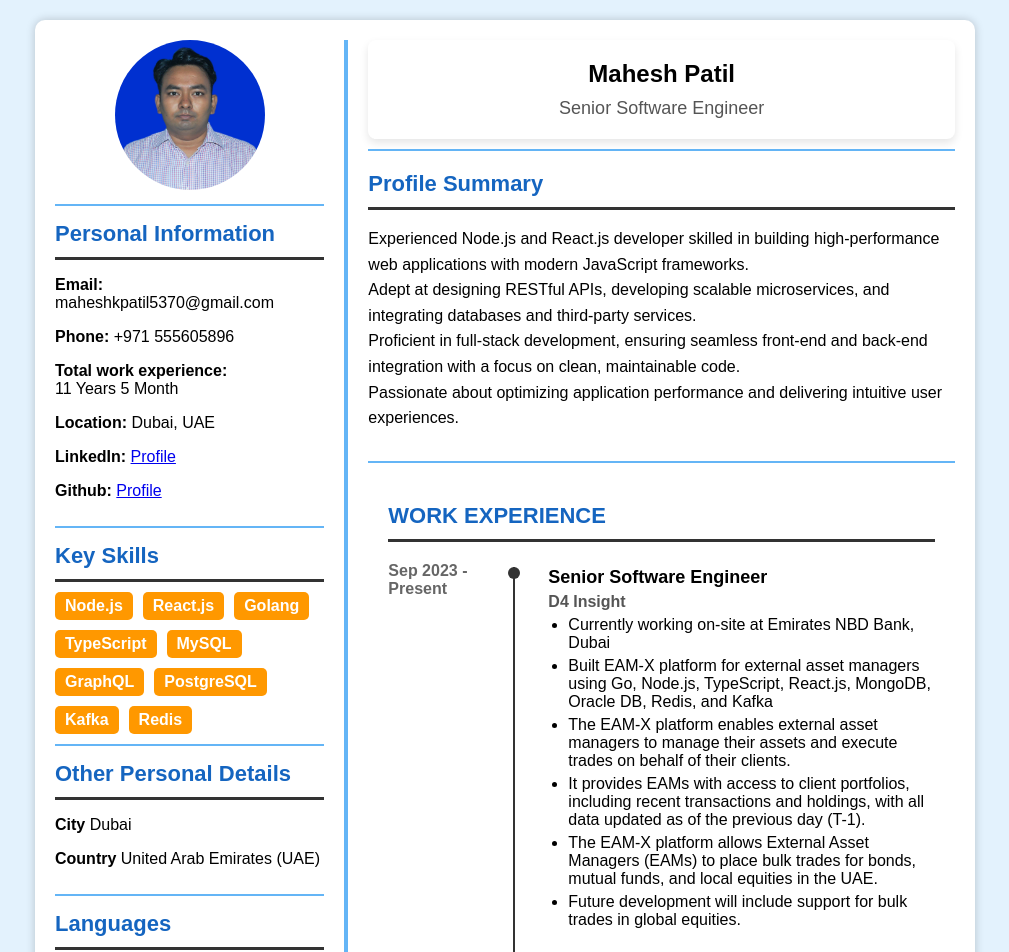
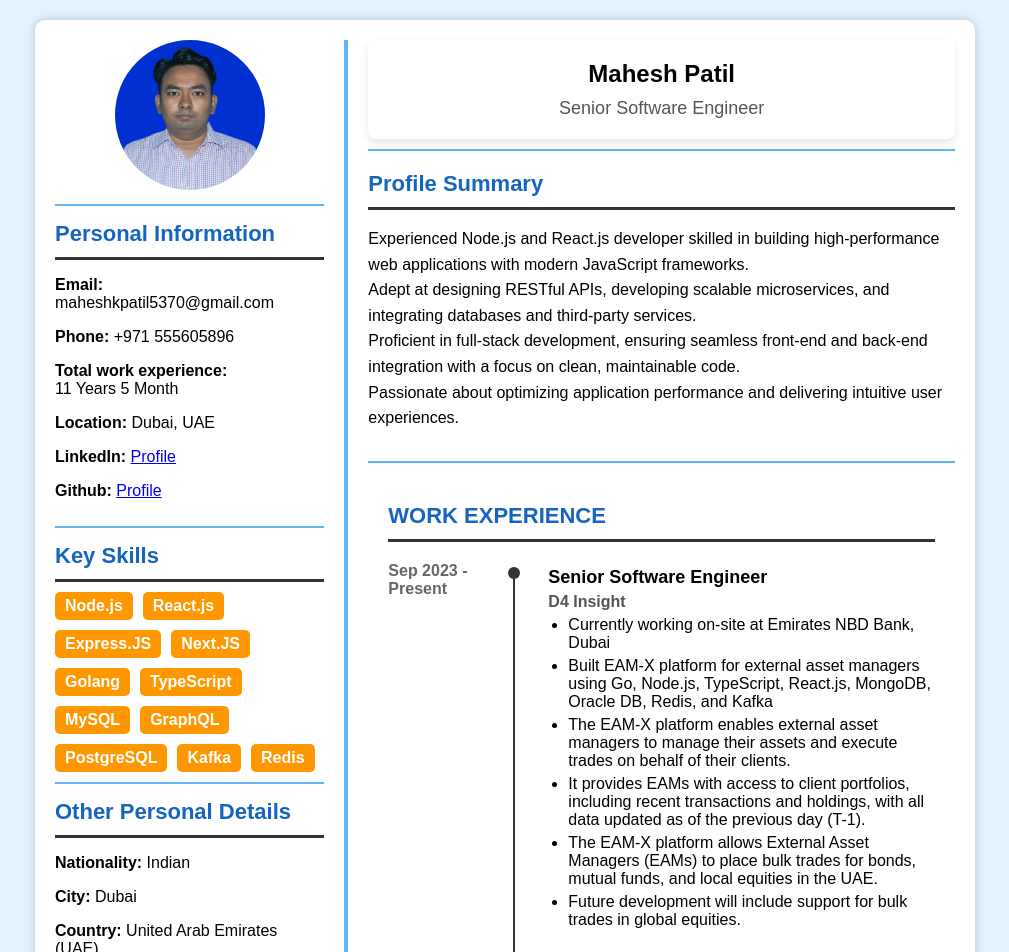
Before and after one commit to maheshkp92/mahesh-portfolio, a React (Create React App) app: page / in a window 1280 px wide. Shown: the top 952 px of the page, without its empty margins (135-1144 px from the left). Built offline with nearby package versions, Linux system fonts and the light colour scheme.

Commit message:
updated some info

```diff
--- a/src/App.js
+++ b/src/App.js
@@ -2,6 +2,7 @@ import React from "react";
 import WorkExperience from "./WorkExperience";
 import Education from "./Education";
 import PersonalInfo from "./PersonalInfo";
+import KeySkills from "./KeySkills";
 
 const App = () => {
   return (
@@ -14,17 +15,13 @@ const App = () => {
           <PersonalInfo />
         </div>
         <div className="section">
-          <h2>Key Skills</h2>
-          <div className="skills">
-            {["Node.js", "React.js", "Golang", "TypeScript", "MySQL", "GraphQL", "PostgreSQL", "Kafka", "Redis"].map(skill => (
-              <span className="skill" key={skill}>{skill}</span>
-            ))}
-          </div>
+          <KeySkills />
         </div>
         <div className="section">
           <h2>Other Personal Details</h2>
-          <p><strong>City</strong> Dubai</p>
-          <p><strong>Country</strong> United Arab Emirates (UAE)</p>
+          <p><strong>Nationality:</strong> Indian</p>
+          <p><strong>City:</strong> Dubai</p>
+          <p><strong>Country:</strong> United Arab Emirates (UAE)</p>
         </div>
         <div className="section">
           <h2>Languages</h2>
--- /dev/null
+++ b/src/KeySkills.js
@@ -0,0 +1,16 @@
+import React from "react";
+
+const KeySkills = () => {
+    return (
+        <>
+            <h2>Key Skills</h2>
+            <div className="skills">
+                {["Node.js", "React.js", "Express.JS", "Next.JS", "Golang", "TypeScript", "MySQL", "GraphQL", "PostgreSQL", "Kafka", "Redis"].map(skill => (
+                    <span className="skill" key={skill}>{skill}</span>
+                ))}
+            </div>
+        </>
+    );
+};
+
+export default KeySkills;
```
Also changed, not shown: 1 other file (tests, documents, lock files or other folders).
